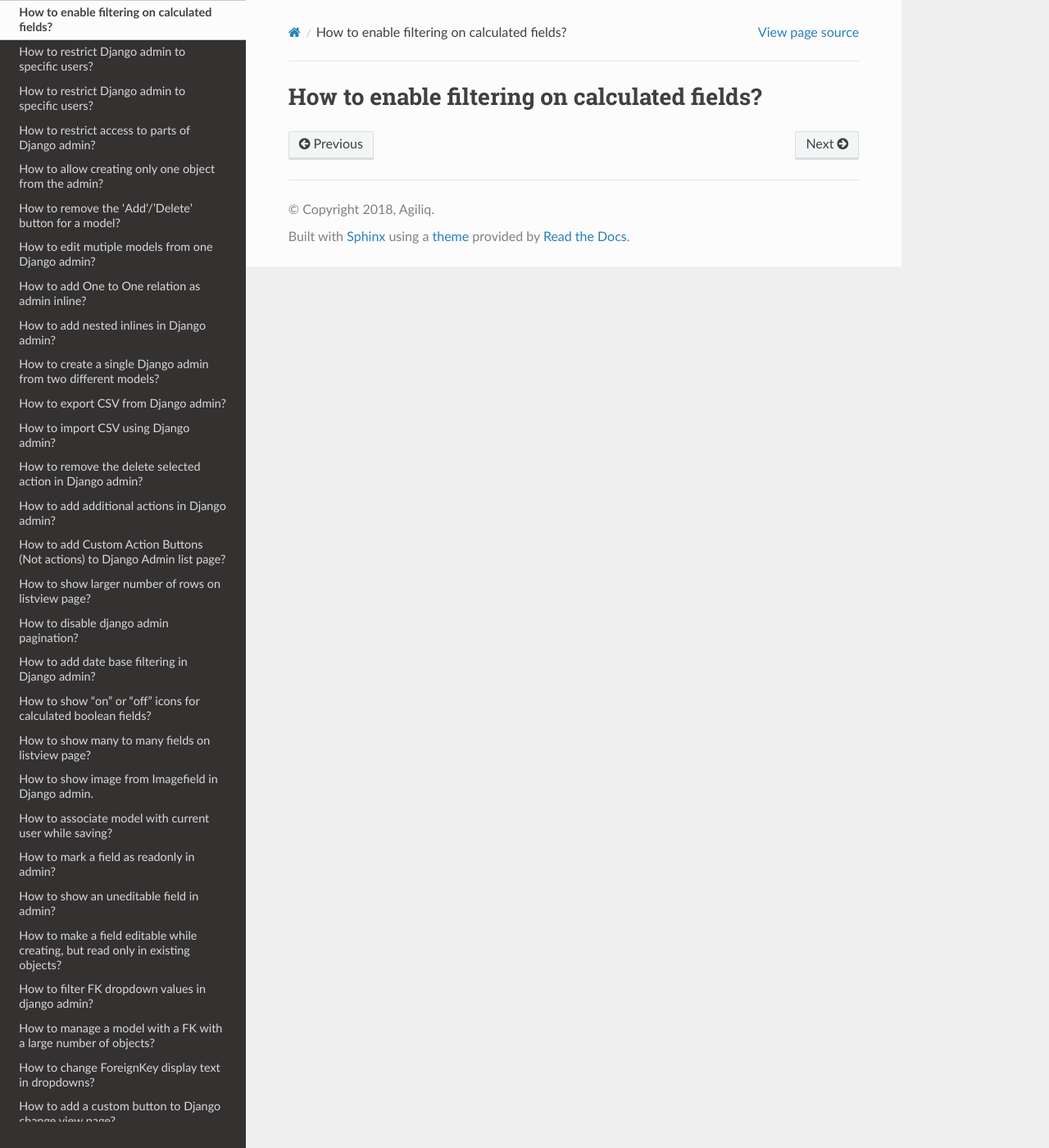
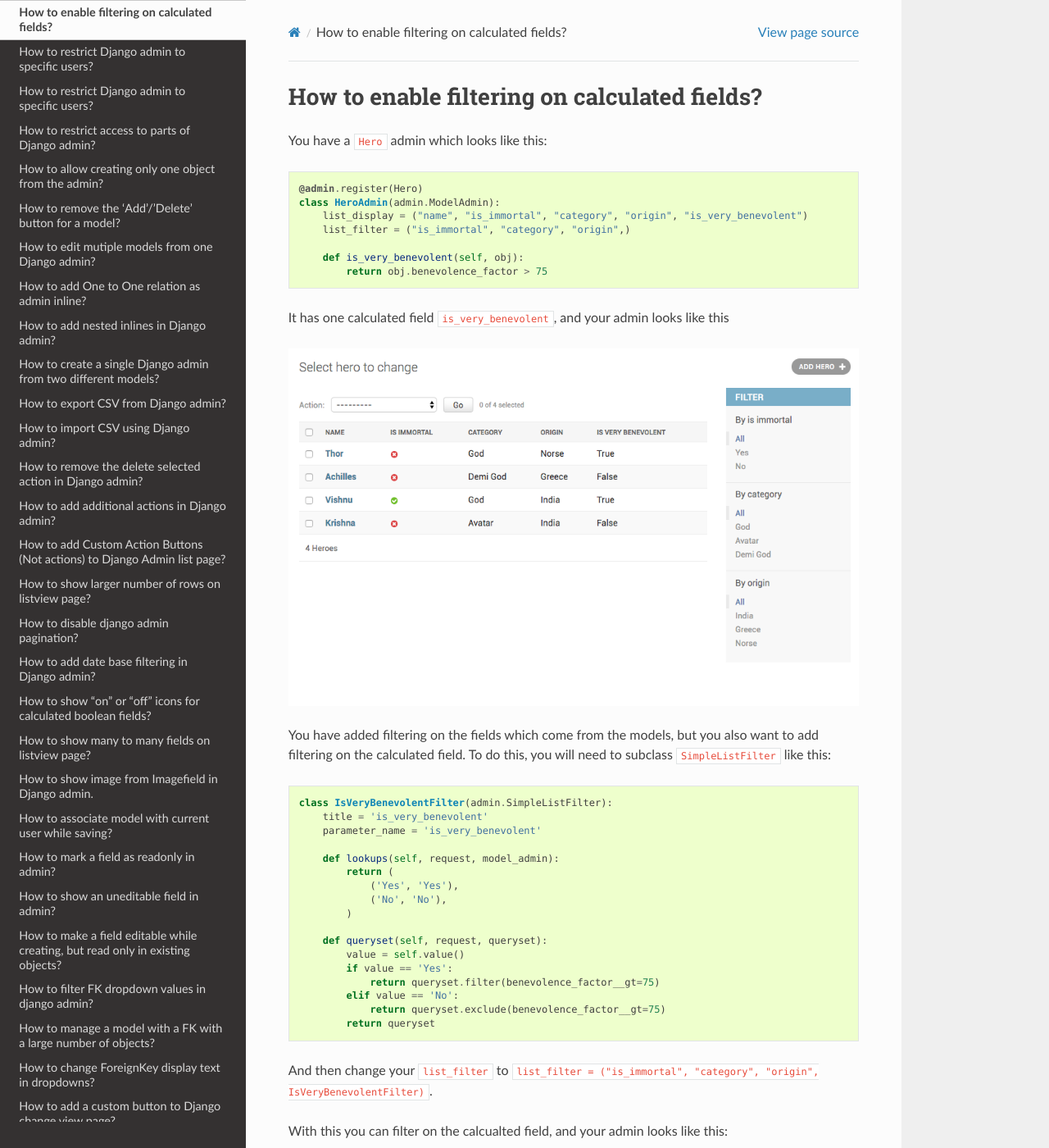
Before and after one commit to agiliq/django-admin-cookbook, a Sphinx documentation site: the page built from docs/filtering_calculated_fields.rst, in a window 1280 px wide and 1400 px high. Shown: the whole window at 82% size. Built offline with Sphinx 7.4.7 and the Read the Docs theme 2.0.0, drawn with Linux system fonts in a browser that asks for light colours.

Commit message:
Added chapter on filtering on calculated fields

```diff
--- a/docs/filtering_calculated_fields.rst
+++ b/docs/filtering_calculated_fields.rst
@@ -1,2 +1,45 @@
 How to enable filtering on calculated fields?
 ===========================================================
+
+
+You have a :code:`Hero` admin which looks like this::
+
+    @admin.register(Hero)
+    class HeroAdmin(admin.ModelAdmin):
+        list_display = ("name", "is_immortal", "category", "origin", "is_very_benevolent")
+        list_filter = ("is_immortal", "category", "origin",)
+
+        def is_very_benevolent(self, obj):
+            return obj.benevolence_factor > 75
+
+It has one calculated field :code:`is_very_benevolent`, and your admin looks like this
+
+.. image:: no_filtering.png
+
+You have added filtering on the fields which come from the models, but you also want to add filtering on the calculated field. To do this, you will need to subclass
+:code:`SimpleListFilter` like this::
+
+
+    class IsVeryBenevolentFilter(admin.SimpleListFilter):
+        title = 'is_very_benevolent'
+        parameter_name = 'is_very_benevolent'
+
+        def lookups(self, request, model_admin):
+            return (
+                ('Yes', 'Yes'),
+                ('No', 'No'),
+            )
+
+        def queryset(self, request, queryset):
+            value = self.value()
+            if value == 'Yes':
+                return queryset.filter(benevolence_factor__gt=75)
+            elif value == 'No':
+                return queryset.exclude(benevolence_factor__gt=75)
+            return queryset
+
+And then change your :code:`list_filter` to :code:`list_filter = ("is_immortal", "category", "origin", IsVeryBenevolentFilter)`.
+
+With this you can filter on the calcualted field, and your admin looks like this:
+
+.. image:: filter_calculated_fixed.png
```
Also changed, not shown: docs/filter_calculated_fixed.png (added), docs/no_filtering.png (added), 1 other file.
